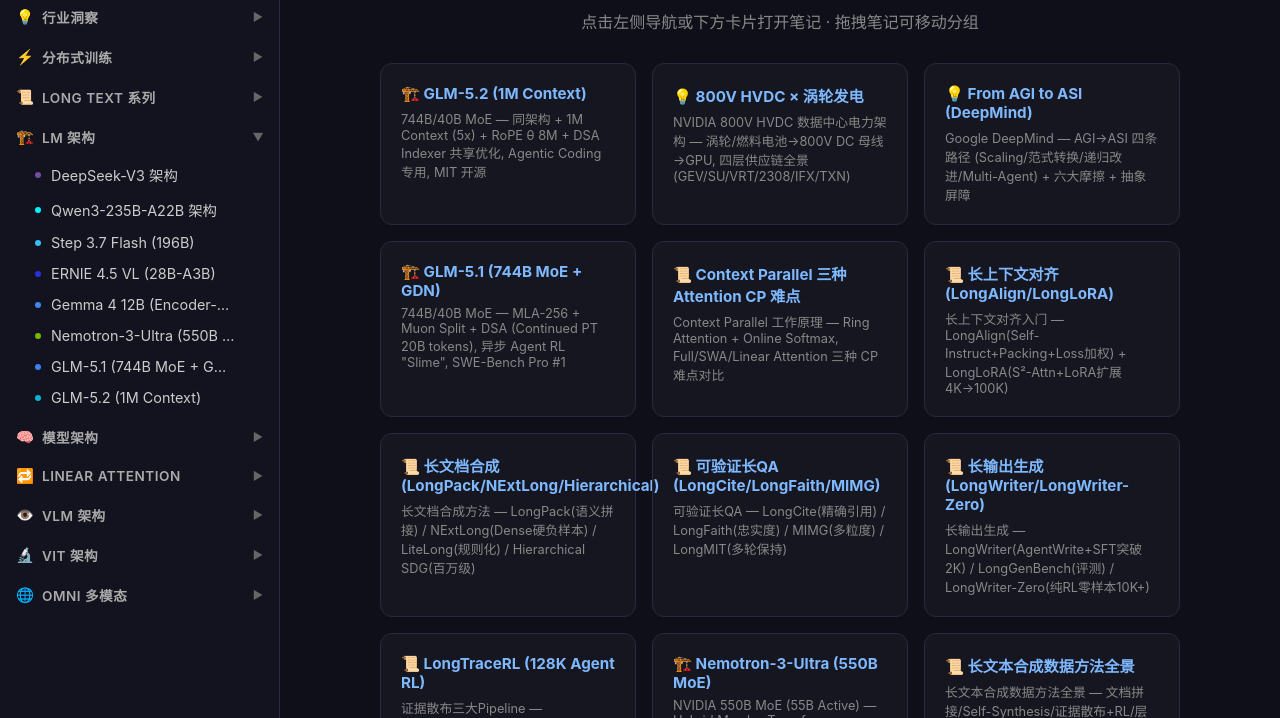
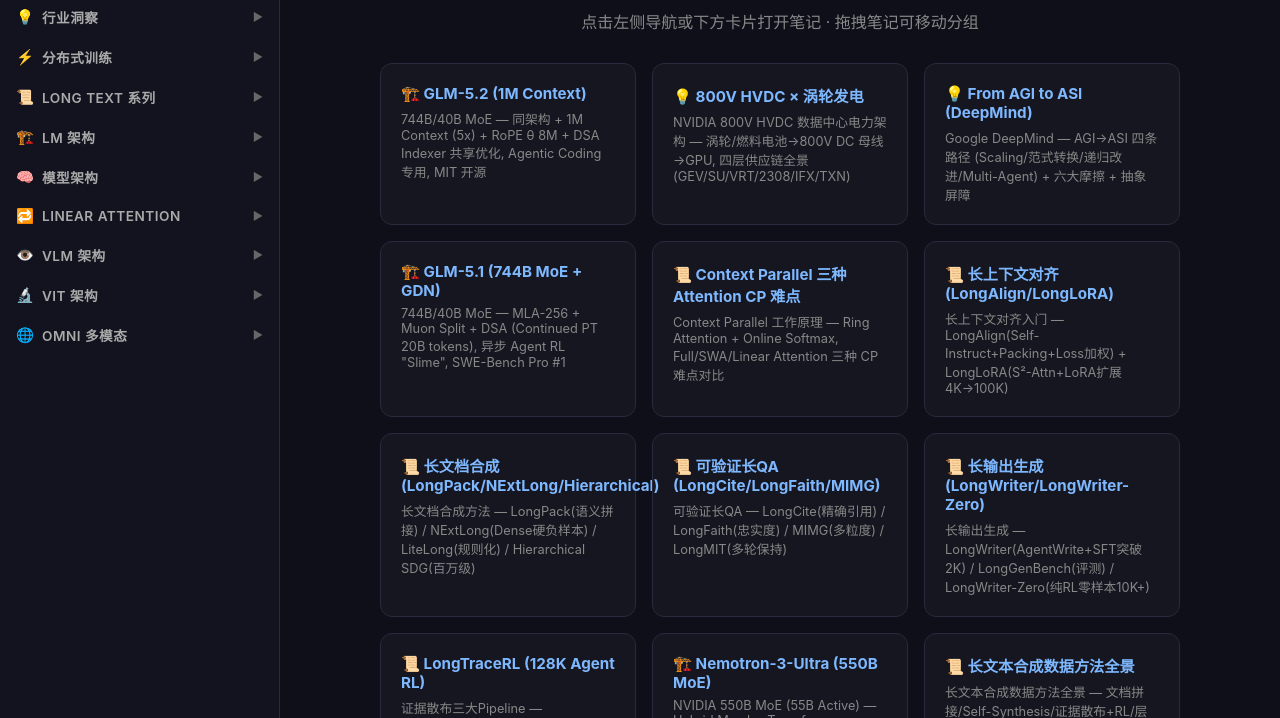
Before and after one commit to hwchen1/tech-notes, a plain HTML site: page index.html in a window 1280 px wide. Shown: the part 82-800 px from the top of the page. Drawn offline with Linux system fonts and the light colour scheme.

Commit message:
auto: sync layout from browser

```diff
--- a/index.html
+++ b/index.html
@@ -452,7 +452,7 @@ const DEFAULT_LAYOUT = [
         "id": "lm-arch",
         "icon": "🏗️",
         "title": "LM 架构",
-        "open": true,
+        "open": false,
         "items": [
             {
                 "page": "deepseek_v3.html",
```
